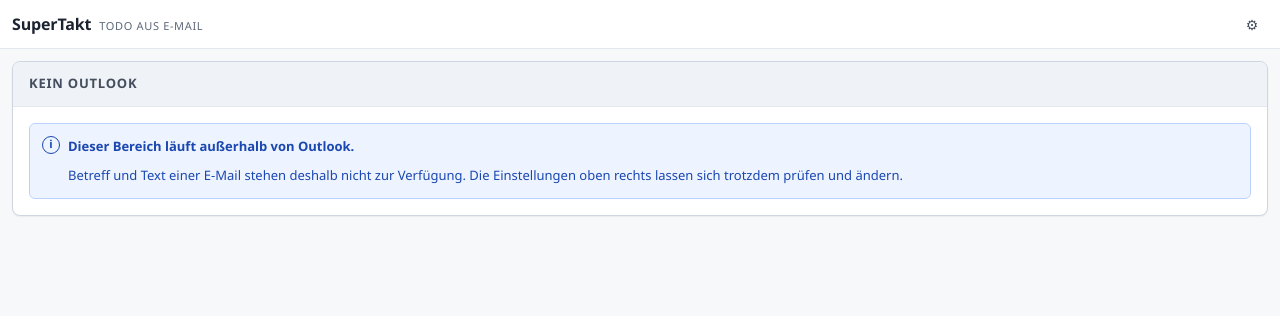
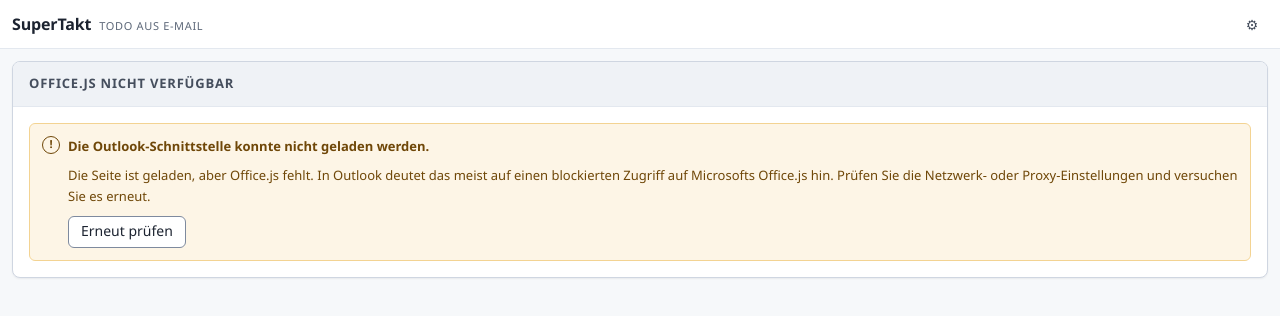
Before and after one commit to KuyomieKurama/SuperTakt, a React (Vite) app in the folder apps/outlook-addin/: page / in a window 1280 px wide. Shown: the top 316 px of the page. Built offline with nearby package versions, Linux system fonts and the light colour scheme.

Commit message:
fix: Outlook-Hostfehler diagnostizierbar machen (#13)
* fix: distinguish Outlook host startup failures

* fix: show actionable Outlook host diagnostics

* test: cover Outlook host diagnostic states

* test: distinguish Office.js and onReady failures

```diff
--- a/apps/outlook-addin/src/office/host.ts
+++ b/apps/outlook-addin/src/office/host.ts
@@ -22,11 +22,10 @@
   | { readonly kind: 'ready'; readonly mail: MailFacts }
   /** Office ist bereit, aber es ist kein Element geöffnet (Empty-Zustand in S-12). */
   | { readonly kind: 'no_item' }
-  /**
-   * Kein Office. Das ist der Fall im Browser während der Entwicklung und in
-   * jedem Nachweislauf — er ist ausdrücklich vorgesehen und kein Fehler.
-   */
-  | { readonly kind: 'no_host' };
+  /** `office.js` hat `window.Office` nicht bereitgestellt. */
+  | { readonly kind: 'office_js_unavailable' }
+  /** `office.js` ist da, aber der Office-Wirt hat `onReady` nicht rechtzeitig beantwortet. */
+  | { readonly kind: 'office_not_ready' };
 
 /** Steht Office.js überhaupt zur Verfügung? */
 export const hasOfficeHost = (): boolean =>
@@ -61,14 +60,20 @@
 /**
  * Wartet auf Office und liest die geöffnete E-Mail.
  *
- * Der Aufruf hat eine eigene Zeitgrenze. `Office.onReady` löst in einem
- * Steuerelement, das nicht von Outlook geladen wurde, nie aus — dann bliebe der
- * Aufgabenbereich ohne diese Grenze für immer im Ladezustand, und der Benutzer
- * sähe einen Platzhalter statt einer Erklärung.
+ * Die beiden Fehler vor dem eigentlichen Lesen bleiben absichtlich getrennt:
+ * Fehlt `Office.onReady` vollständig, konnte `office.js` nicht bereitgestellt
+ * werden. Existiert es, antwortet aber nicht rechtzeitig, ist Office.js geladen
+ * und der Office-Wirt hängt bei der Initialisierung. Beides als „kein Outlook“
+ * auszugeben war diagnostisch falsch — insbesondere dann, wenn der Benutzer den
+ * Aufgabenbereich sichtbar in Outlook geöffnet hat.
+ *
+ * 15 Sekunden sind eine Fehlergrenze, kein Ladeziel. Der erste WebView2-Start
+ * kann deutlich langsamer sein als ein warmer Start; fünf Sekunden haben einen
+ * langsamen Wirt unnötig als fehlend eingestuft.
  */
-export const readHost = async (timeoutMs = 5000): Promise<HostState> => {
+export const readHost = async (timeoutMs = 15_000): Promise<HostState> => {
   if (!hasOfficeHost()) {
-    return { kind: 'no_host' };
+    return { kind: 'office_js_unavailable' };
   }
 
   const ready = await Promise.race([
@@ -81,7 +86,7 @@
   ]);
 
   if (!ready) {
-    return { kind: 'no_host' };
+    return { kind: 'office_not_ready' };
   }
 
   const item = Office.context.mailbox?.item;
--- a/apps/outlook-addin/src/ui/App.tsx
+++ b/apps/outlook-addin/src/ui/App.tsx
@@ -25,7 +25,7 @@
 import { readHost, type HostState } from '../office/host.ts';
 import { EMPTY_MAIL } from '../office/mail.ts';
 import { createSettingsStore, type AddinSettings } from '../settings/store.ts';
-import { Callout, Section, Skeleton } from './Primitives.tsx';
+import { Button, Callout, Section, Skeleton } from './Primitives.tsx';
 import { SettingsView } from './SettingsView.tsx';
 import { TaskPane } from './TaskPane.tsx';
 
@@ -47,6 +47,7 @@
   const store = useMemo(() => createSettingsStore(window.localStorage), []);
   const [settings, setSettings] = useState<AddinSettings>(() => store.read());
   const [host, setHost] = useState<HostState | null>(null);
+  const [hostAttempt, setHostAttempt] = useState(0);
   const [detection, setDetection] = useState<Detection | null>(null);
   const [showSettings, setShowSettings] = useState(false);
 
@@ -75,6 +76,12 @@
     store.noteConnected(new Date().toISOString());
   }, [store]);
 
+  const retryHost = useCallback(() => {
+    setDetection(null);
+    setHost(null);
+    setHostAttempt((current) => current + 1);
+  }, []);
+
   useEffect(() => {
     let cancelled = false;
     void readHost().then((state) => {
@@ -83,7 +90,7 @@
     return () => {
       cancelled = true;
     };
-  }, []);
+  }, [hostAttempt]);
 
   /**
    * Erkennung — **nach** dem Laden der E-Mail und mit dem Muster aus den
@@ -148,6 +155,7 @@
               setShowSettings(true);
             }}
             onConnected={noteConnected}
+            onRetryHost={retryHost}
           />
         )}
       </main>
@@ -162,6 +170,7 @@
   api,
   onOpenSettings,
   onConnected,
+  onRetryHost,
 }: {
   readonly host: HostState | null;
   readonly detection: Detection | null;
@@ -169,6 +178,7 @@
   readonly api: ApiClient;
   readonly onOpenSettings: () => void;
   readonly onConnected: () => void;
+  readonly onRetryHost: () => void;
 }) {
   if (host === null) {
     return (
@@ -178,15 +188,33 @@
     );
   }
 
-  if (host.kind === 'no_host') {
-    // Der Fall im Browser während der Entwicklung — und der Fall, in dem der
-    // Aufgabenbereich außerhalb von Outlook geöffnet wurde. Kein Fehler,
-    // sondern eine Erklärung; die Einstellungen bleiben erreichbar.
+  if (host.kind === 'office_js_unavailable') {
     return (
-      <Section title="Kein Outlook">
-        <Callout tone="info" title="Dieser Bereich läuft außerhalb von Outlook.">
-          Betreff und Text einer E-Mail stehen deshalb nicht zur Verfügung. Die Einstellungen oben
-          rechts lassen sich trotzdem prüfen und ändern.
+      <Section title="Office.js nicht verfügbar">
+        <Callout
+          tone="warning"
+          title="Die Outlook-Schnittstelle konnte nicht geladen werden."
+          action={<Button onClick={onRetryHost}>Erneut prüfen</Button>}
+        >
+          Die Seite ist geladen, aber Office.js fehlt. In Outlook deutet das meist auf einen
+          blockierten Zugriff auf Microsofts Office.js hin. Prüfen Sie die Netzwerk- oder
+          Proxy-Einstellungen und versuchen Sie es erneut.
+        </Callout>
+      </Section>
+    );
+  }
+
+  if (host.kind === 'office_not_ready') {
+    return (
+      <Section title="Outlook noch nicht bereit">
+        <Callout
+          tone="warning"
+          title="Outlook hat den Aufgabenbereich noch nicht initialisiert."
+          action={<Button onClick={onRetryHost}>Erneut prüfen</Button>}
+        >
+          Office.js ist geladen, aber Outlook hat innerhalb von 15 Sekunden nicht geantwortet.
+          Versuchen Sie es erneut. Bleibt der Zustand bestehen, schließen Sie Outlook vollständig
+          und öffnen Sie es erneut.
         </Callout>
       </Section>
     );
```
Also changed, not shown: 2 other files (tests, documents, lock files or other folders).
